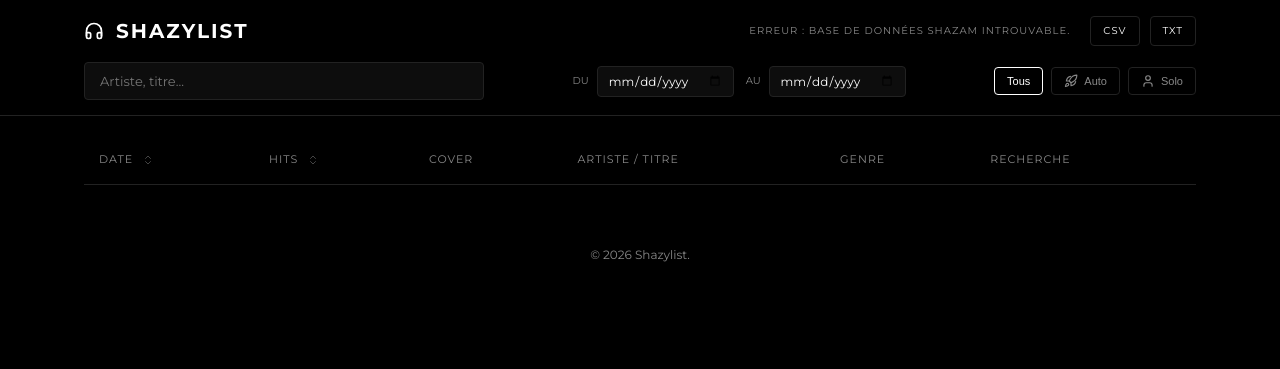
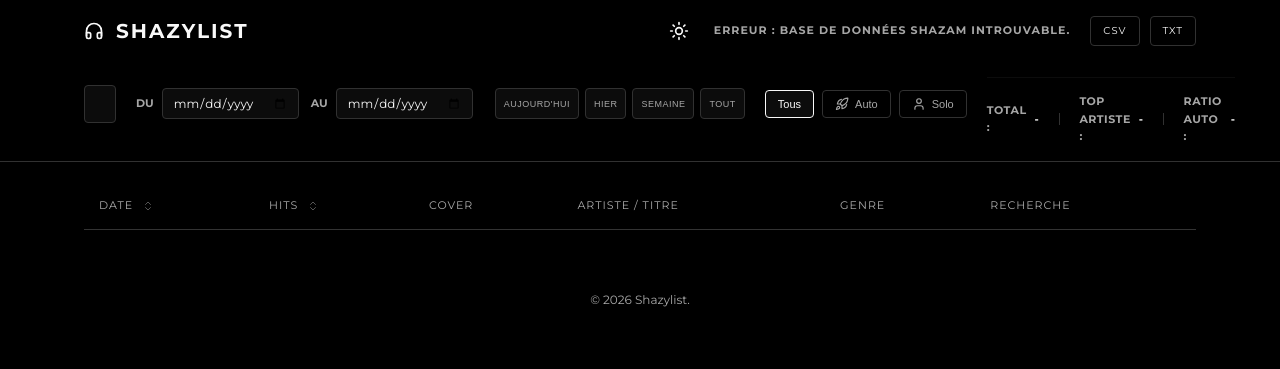
Before and after one commit to elkwaet/shazylist, a Flask app: page / in a window 1280 px wide. Shown: the top 369 px of the page. Run offline with Flask 3, Linux system fonts and the light colour scheme; lists and menus that the app fills with data are empty.

Commit message:
UPDATE: light/dark themes and accessibility improvements v2.2

```diff
--- a/static/main.js
+++ b/static/main.js
@@ -1,6 +1,28 @@
 let allTracks = [];
 let currentFilter = 'all';
 let sortConfig = { field: 'date', direction: 'desc' };
+
+// Theme Management
+function initTheme() {
+    const savedTheme = localStorage.getItem('theme') || 'dark';
+    if (savedTheme === 'light') {
+        document.body.classList.add('light-theme');
+        updateThemeIcon(true);
+    }
+}
+
+function toggleTheme() {
+    const isLight = document.body.classList.toggle('light-theme');
+    localStorage.setItem('theme', isLight ? 'light' : 'dark');
+    updateThemeIcon(isLight);
+}
+
+function updateThemeIcon(isLight) {
+    const btn = document.getElementById('theme-toggle');
+    if (btn) {
+        btn.innerHTML = `<svg class="icon-svg"><use xlink:href="${isLight ? '#icon-moon' : '#icon-sun'}"></use></svg>`;
+    }
+}
 
 async function fetchTracks() {
     const statusEl = document.getElementById('status');
@@ -27,6 +49,7 @@
 
         statusEl.textContent = `${allTracks.length} morceaux filtrés`;
         sortAndRender();
+        updateStats();
     } catch (error) {
         statusEl.textContent = 'Erreur de connexion au serveur';
         console.error(error);
@@ -71,10 +94,24 @@
 
     body.innerHTML = '';
 
-    filtered.forEach(track => {
+    let prevDate = null;
+
+    filtered.forEach((track, index) => {
+        if (sortConfig.field === 'date' && prevDate) {
+            const currentD = new Date(track.date);
+            const prevD = new Date(prevDate);
+            const diffMins = Math.abs(currentD - prevD) / (1000 * 60);
+
+            if (diffMins > 10) {
+                const separator = document.createElement('tr');
+                separator.className = 'session-separator';
+                separator.innerHTML = `<td colspan="6"></td>`;
+                body.appendChild(separator);
+            }
+        }
+        prevDate = track.date;
+
         const tr = document.createElement('tr');
-
-        // Icone Hits (Flame)
         const hitIcon = `<svg class="icon-inline"><use xlink:href="#icon-flame"></use></svg>`;
         const hitLabel = track.hits > 1 ? `<span class="hits-badge">${hitIcon} ${track.hits}</span>` : '1';
 
@@ -103,15 +140,74 @@
     });
 }
 
+function updateStats() {
+    if (allTracks.length === 0) {
+        document.getElementById('stat-total').textContent = '0';
+        document.getElementById('stat-artist').textContent = '-';
+        document.getElementById('stat-ratio').textContent = '-';
+        return;
+    }
+
+    document.getElementById('stat-total').textContent = allTracks.length;
+
+    const artistCounts = {};
+    let topArtist = "-";
+    let maxCount = 0;
+
+    allTracks.forEach(t => {
+        artistCounts[t.artist] = (artistCounts[t.artist] || 0) + 1;
+        if (artistCounts[t.artist] > maxCount) {
+            maxCount = artistCounts[t.artist];
+            topArtist = t.artist;
+        }
+    });
+    document.getElementById('stat-artist').textContent = topArtist;
+
+    const autoCount = allTracks.filter(t => t.type.includes('Auto')).length;
+    const ratio = Math.round((autoCount / allTracks.length) * 100);
+    document.getElementById('stat-ratio').textContent = `${ratio}%`;
+}
+
 // Event Listeners
 document.getElementById('search').addEventListener('input', () => renderTable(allTracks));
 document.getElementById('date-start').addEventListener('change', fetchTracks);
 document.getElementById('date-end').addEventListener('change', fetchTracks);
+document.getElementById('theme-toggle').addEventListener('click', toggleTheme);
+
+document.querySelectorAll('.shortcut-btn').forEach(btn => {
+    btn.addEventListener('click', () => {
+        const range = btn.dataset.range;
+        const startInput = document.getElementById('date-start');
+        const endInput = document.getElementById('date-end');
+        const now = new Date();
+        const today = now.toISOString().split('T')[0];
+
+        if (range === 'today') {
+            startInput.value = today;
+            endInput.value = today;
+        } else if (range === 'yesterday') {
+            const yesterday = new Date(now);
+            yesterday.setDate(now.getDate() - 1);
+            const yStr = yesterday.toISOString().split('T')[0];
+            startInput.value = yStr;
+            endInput.value = yStr;
+        } else if (range === 'week') {
+            const lastWeek = new Date(now);
+            lastWeek.setDate(now.getDate() - 7);
+            startInput.value = lastWeek.toISOString().split('T')[0];
+            endInput.value = today;
+        } else if (range === 'all') {
+            startInput.value = '';
+            endInput.value = '';
+        }
+        fetchTracks();
+    });
+});
 
 document.querySelectorAll('.filter-btn').forEach(btn => {
     btn.addEventListener('click', (e) => {
         document.querySelectorAll('.filter-btn').forEach(b => b.classList.remove('active'));
-        e.currentTarget.classList.add('active'); // Utiliser currentTarget pour éviter l'élément interne (SVG)
+        e.currentTarget.classList.add('active');
         currentFilter = e.currentTarget.dataset.filter;
         renderTable(allTracks);
     });
@@ -126,19 +222,30 @@
             sortConfig.field = field;
             sortConfig.direction = 'desc';
         }
-
-        // Mettre à jour l'UI des icônes de tri (SVG)
         document.querySelectorAll('.icon-sort').forEach(icon => {
             icon.innerHTML = `<use xlink:href="#icon-sort"></use>`;
         });
-
         const currentIcon = th.querySelector('.icon-sort');
         const iconId = sortConfig.direction === 'asc' ? '#icon-sort-asc' : '#icon-sort-desc';
         currentIcon.innerHTML = `<use xlink:href="${iconId}"></use>`;
-
         sortAndRender();
     });
 });
 
-// Initial Fetch
+window.addEventListener('keydown', (e) => {
+    if (e.key === 'Escape') {
+        const search = document.getElementById('search');
+        if (search.value) {
+            search.value = '';
+            renderTable(allTracks);
+        }
+    }
+    if (e.key === 'f' && document.activeElement.tagName !== 'INPUT') {
+        e.preventDefault();
+        document.getElementById('search').focus();
+    }
+});
+
+// Initial Init
+initTheme();
 fetchTracks();
--- a/static/style.css
+++ b/static/style.css
@@ -3,9 +3,19 @@
     --card-bg: #111111;
     --text-color: #ffffff;
     --accent-color: #ffffff;
-    --secondary-text: #888888;
-    --border-color: #222222;
+    --secondary-text: #aaaaaa; /* Plus clair pour le sombre */
+    --border-color: #333333; /* Plus marqué */
     --hover-color: #1a1a1a;
+}
+
+body.light-theme {
+    --bg-color: #ffffff;
+    --card-bg: #f5f5f5;
+    --text-color: #000000;
+    --accent-color: #000000;
+    --secondary-text: #444444; /* Bien plus sombre pour le clair */
+    --border-color: #cccccc; /* Bordures nettes */
+    --hover-color: #eeeeee;
 }
 
 * {
@@ -31,11 +41,17 @@
     position: sticky;
     top: 0;
     z-index: 100;
-    background-color: rgba(0, 0, 0, 0.85);
+    background-color: var(--bg-color);
+    opacity: 0.98;
     backdrop-filter: blur(12px);
     -webkit-backdrop-filter: blur(12px);
     border-bottom: 1px solid var(--border-color);
     padding: 15px 0;
+    transition: box-shadow 0.3s ease;
+}
+
+body.light-theme .sticky-header {
+    box-shadow: 0 2px 15px rgba(0,0,0,0.05);
 }
 
 .header-top {
@@ -49,6 +65,22 @@
     display: flex;
     align-items: center;
     gap: 20px;
+}
+
+.theme-toggle {
+    background: transparent;
+    border: none;
+    cursor: pointer;
+    padding: 5px;
+    display: flex;
+    align-items: center;
+    justify-content: center;
+    color: var(--text-color);
+    transition: transform 0.3s ease;
+}
+
+.theme-toggle:hover {
+    transform: rotate(15deg) scale(1.1);
 }
 
 .header-bottom {
@@ -74,7 +106,7 @@
 .icon-svg {
     width: 20px;
     height: 20px;
-    stroke: white;
+    stroke: var(--text-color);
 }
 
 .icon-btn {
@@ -92,10 +124,11 @@
 }
 
 .status {
-    font-size: 10px;
+    font-size: 11px;
     color: var(--secondary-text);
     text-transform: uppercase;
     letter-spacing: 1px;
+    font-weight: 600;
 }
 
 .actions {
@@ -117,8 +150,42 @@
 }
 
 .btn-export:hover {
-    background: white;
-    color: black;
+    background: var(--text-color);
+    color: var(--bg-color);
+}
+
+.stats-bar {
+    display: flex;
+    align-items: center;
+    gap: 20px;
+    margin-top: 15px;
+    padding-top: 15px;
+    border-top: 1px solid rgba(255, 255, 255, 0.05);
+}
+
+.stat-item {
+    display: flex;
+    align-items: center;
+    gap: 8px;
+    font-size: 11px;
+}
+
+.stat-label {
+    color: var(--secondary-text);
+    text-transform: uppercase;
+    letter-spacing: 0.5px;
+    font-weight: 600;
+}
+
+.stat-value {
+    color: var(--text-color);
+    font-weight: 700;
+}
+
+.stat-divider {
+    width: 1px;
+    height: 12px;
+    background: var(--border-color);
 }
 
 .search-box {
@@ -149,9 +216,10 @@
 }
 
 .input-group label {
-    font-size: 10px;
+    font-size: 11px;
     color: var(--secondary-text);
     text-transform: uppercase;
+    font-weight: 600;
 }
 
 .input-group input {
@@ -162,6 +230,34 @@
     border-radius: 4px;
     font-family: inherit;
     font-size: 12px;
+}
+
+.date-shortcuts {
+    display: flex;
+    gap: 6px;
+    margin-left: 10px;
+}
+
+.shortcut-btn {
+    background: rgba(255, 255, 255, 0.05);
+    border: 1px solid var(--border-color);
+    color: var(--secondary-text);
+    padding: 4px 8px;
+    font-size: 9px;
+    border-radius: 4px;
+    cursor: pointer;
+    text-transform: uppercase;
+    letter-spacing: 0.5px;
+    transition: all 0.2s ease;
+}
+
+body.light-theme .shortcut-btn {
+    background: rgba(0, 0, 0, 0.03);
+}
+
+.shortcut-btn:hover {
+    border-color: var(--text-color);
+    color: var(--text-color);
 }
 
 .filters {
--- a/templates/index.html
+++ b/templates/index.html
@@ -19,6 +19,8 @@
         <symbol id="icon-sort" viewBox="0 0 24 24" fill="none" stroke="currentColor" stroke-width="2" stroke-linecap="round" stroke-linejoin="round"><path d="m7 15 5 5 5-5"></path><path d="m7 9 5-5 5 5"></path></symbol>
         <symbol id="icon-sort-asc" viewBox="0 0 24 24" fill="none" stroke="currentColor" stroke-width="2" stroke-linecap="round" stroke-linejoin="round"><path d="m18 15-6-6-6 6"></path></symbol>
         <symbol id="icon-sort-desc" viewBox="0 0 24 24" fill="none" stroke="currentColor" stroke-width="2" stroke-linecap="round" stroke-linejoin="round"><path d="m6 9 6 6 6-6"></path></symbol>
+        <symbol id="icon-sun" viewBox="0 0 24 24" fill="none" stroke="currentColor" stroke-width="2" stroke-linecap="round" stroke-linejoin="round"><circle cx="12" cy="12" r="4"></circle><path d="M12 2v2"></path><path d="M12 20v2"></path><path d="m4.93 4.93 1.41 1.41"></path><path d="m17.66 17.66 1.41 1.41"></path><path d="M2 12h2"></path><path d="M20 12h2"></path><path d="m6.34 17.66-1.41 1.41"></path><path d="m19.07 4.93-1.41 1.41"></path></symbol>
+        <symbol id="icon-moon" viewBox="0 0 24 24" fill="none" stroke="currentColor" stroke-width="2" stroke-linecap="round" stroke-linejoin="round"><path d="M12 3a6 6 0 0 0 9 9 9 9 0 1 1-9-9Z"></path></symbol>
     </svg>
 
     <header class="sticky-header">
@@ -29,6 +31,9 @@
                     <h1>Shazylist</h1>
                 </div>
                 <div class="header-right">
+                    <button id="theme-toggle" class="theme-toggle" title="Changer de thème">
+                        <svg class="icon-svg"><use xlink:href="#icon-sun"></use></svg>
+                    </button>
                     <div class="status" id="status">Chargement...</div>
                     <div class="actions">
                         <a href="/export/csv" class="btn-export">CSV</a>
@@ -50,6 +55,12 @@
                         <label>Au</label>
                         <input type="date" id="date-end">
                     </div>
+                    <div class="date-shortcuts">
+                        <button class="shortcut-btn" data-range="today">Aujourd'hui</button>
+                        <button class="shortcut-btn" data-range="yesterday">Hier</button>
+                        <button class="shortcut-btn" data-range="week">Semaine</button>
+                        <button class="shortcut-btn" data-range="all">Tout</button>
+                    </div>
                 </div>
                 <div class="filters">
                     <button class="filter-btn active" data-filter="all">Tous</button>
@@ -59,6 +70,22 @@
                     <button class="filter-btn" data-filter="manual">
                         <svg class="icon-btn"><use xlink:href="#icon-solo"></use></svg> Solo
                     </button>
+            </div>
+
+            <div class="stats-bar" id="stats-bar">
+                <div class="stat-item">
+                    <span class="stat-label">Total :</span>
+                    <span class="stat-value" id="stat-total">-</span>
+                </div>
+                <div class="stat-divider"></div>
+                <div class="stat-item">
+                    <span class="stat-label">Top Artiste :</span>
+                    <span class="stat-value" id="stat-artist">-</span>
+                </div>
+                <div class="stat-divider"></div>
+                <div class="stat-item">
+                    <span class="stat-label">Ratio Auto :</span>
+                    <span class="stat-value" id="stat-ratio">-</span>
                 </div>
             </div>
         </div>
```
Also changed, not shown: other parts of static/style.css (+24 -5 lines).
